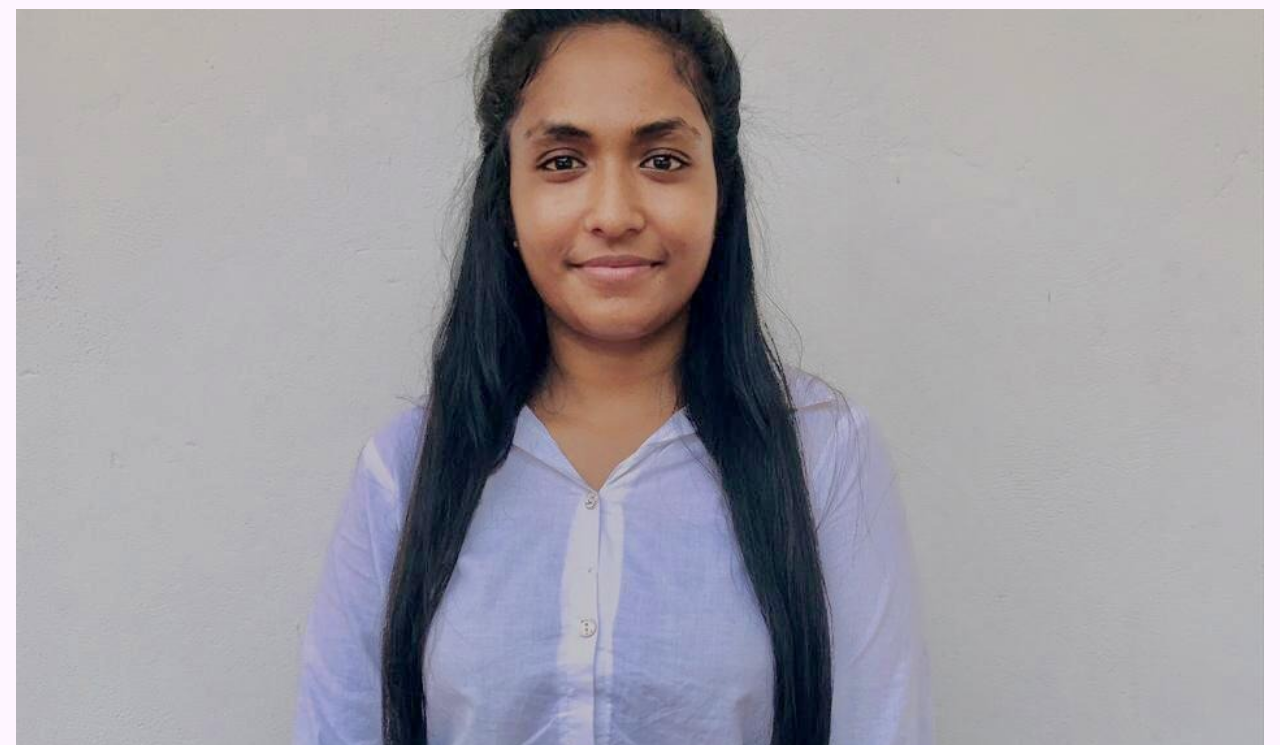
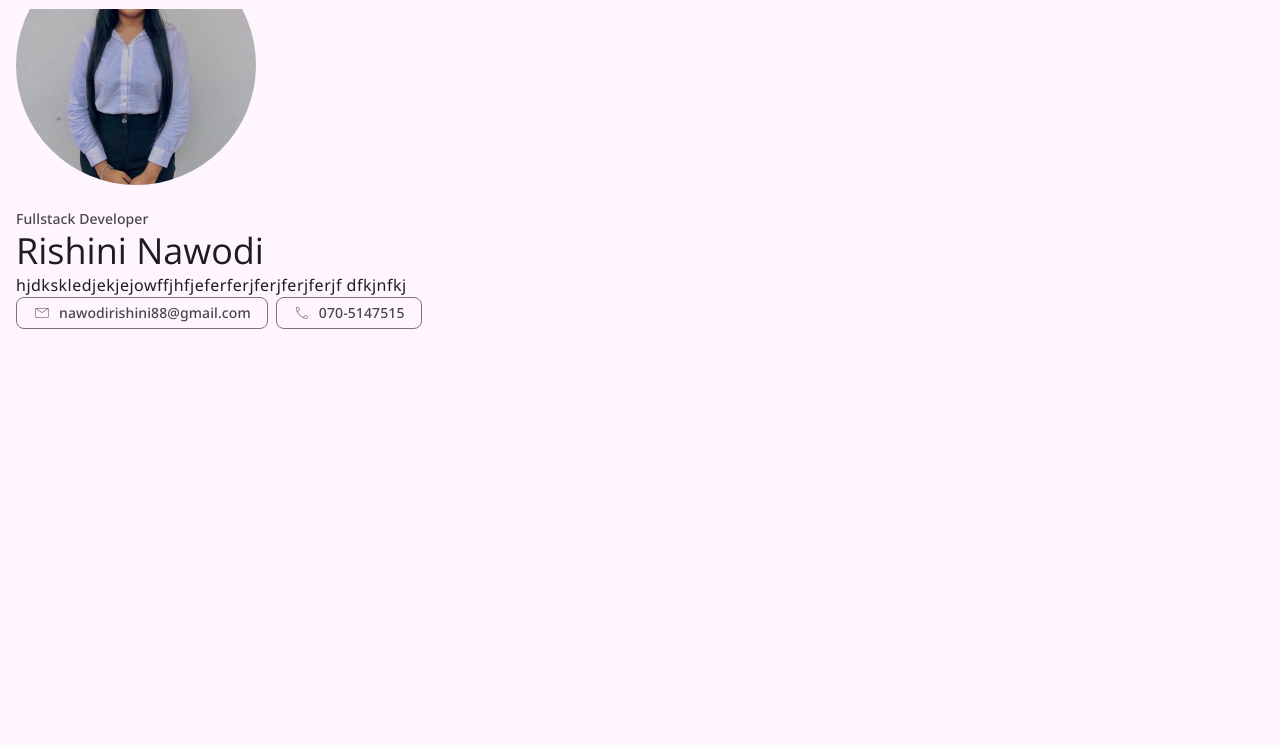
Before and after one commit to rishininawodi/Portfolio_, a plain HTML site: page index.html in a window 1280 px wide. Shown: the part 55-800 px from the top of the page. Drawn offline with nearby package versions, Linux system fonts and the light colour scheme.

Commit message:
finish hero structure and style part

```diff
--- a/css/style.css
+++ b/css/style.css
@@ -388,6 +388,8 @@ body{
   --state-layer-bg:var(--on-surface-variant);
  }
 
+ .chip .material-symbols-outlined{font-size: 1.8rem;}
+
 
 /**
  * CARD
@@ -440,6 +442,34 @@ body{
 /*-----------------------------------*\
   #HERO
 \*-----------------------------------*/
+.hero{padding-block-start: calc(var(--top-bar-height)+24px);}
+
+.hero .container{
+  display: grid;
+  align-items: center;
+  gap: 24px;
+}
+
+.hero-banner{
+  width: 240px;
+  border-radius: var(--radius-circle);
+}
+.hero-content{max-width:500px;}
+
+.hero .section-subtitle{color :var(--on-surface-variant);}
+
+.hero.section-text{
+  margin-block:5px 16px;
+  color: var(--on-surface-variant);
+}
+
+.hero .btn-wrapper{
+  display: flex;
+  flex-wrap: wrap;
+  gap: 8px;
+}
+
+
 
 
 
```
